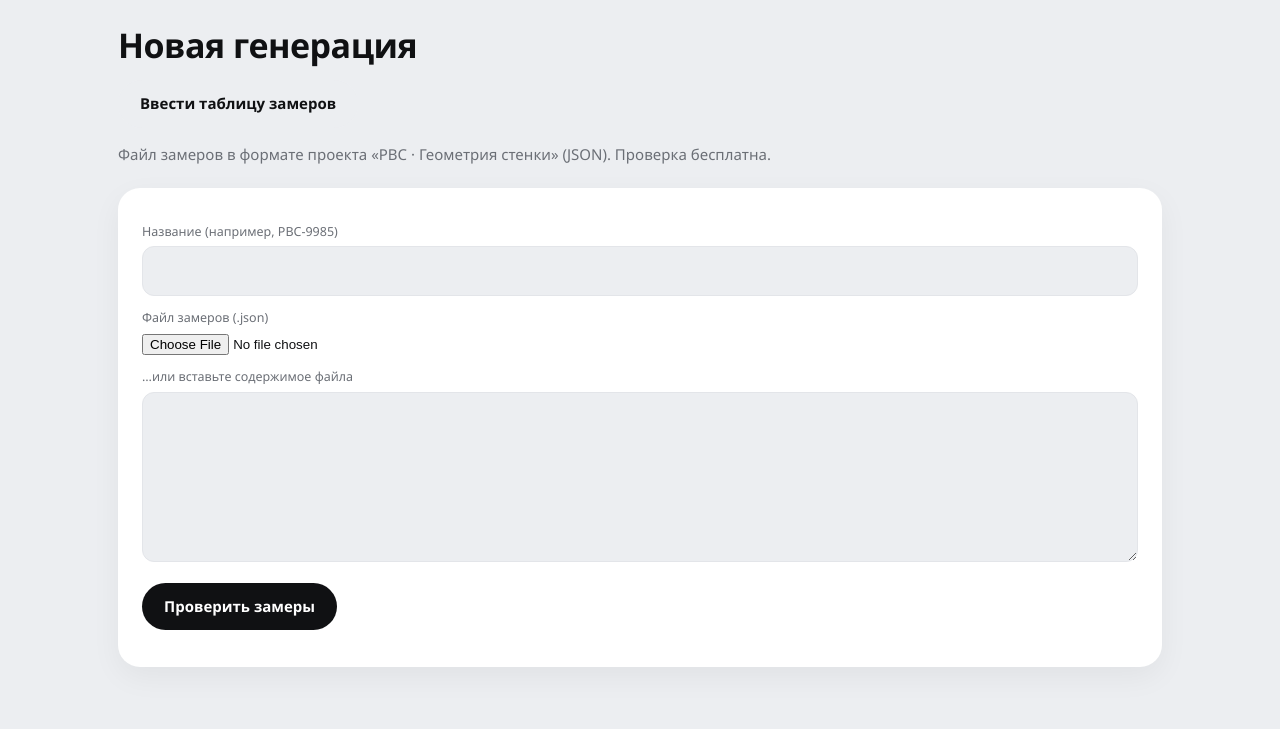
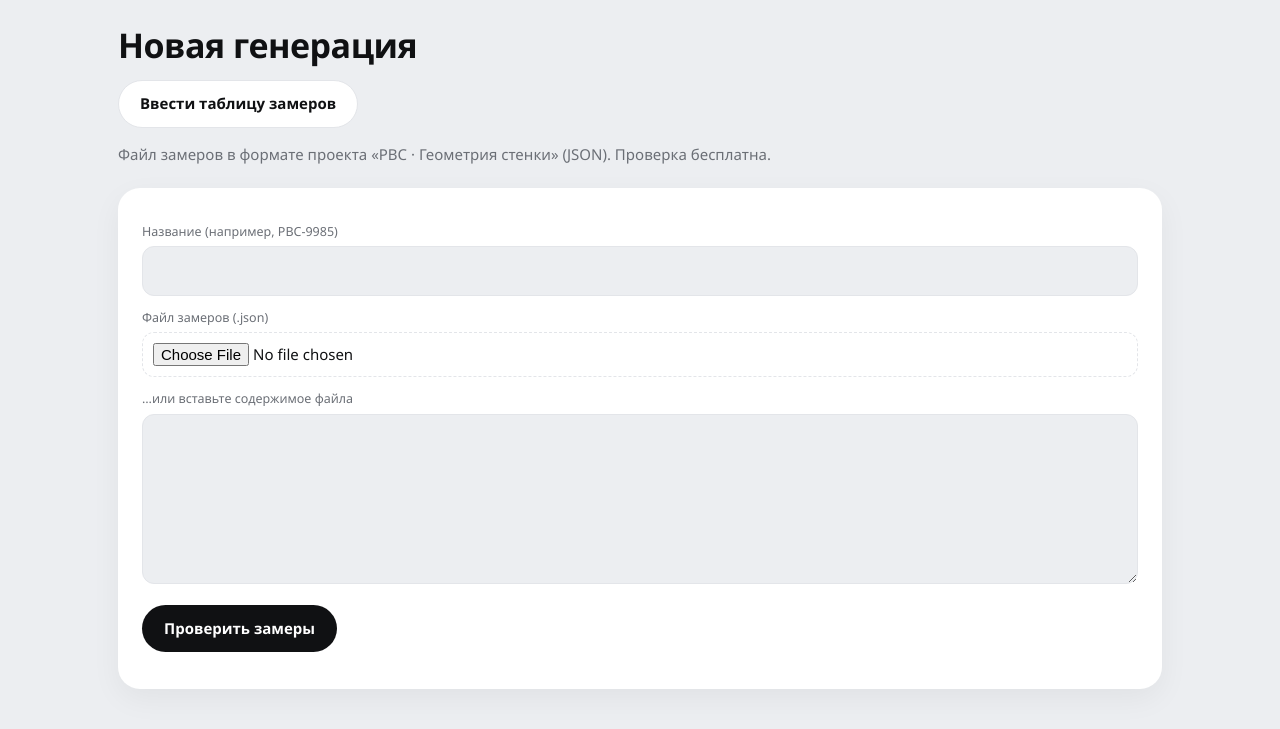
Before and after one commit to daniilmityashkin-cell/Ansys-report, a Python web app: template server/templates/new.html in a window 1280 px wide. Shown: the part 58-787 px from the top of the page. Before the commit the page ends 725 px from the top, so only its background shows below. Run offline with Jinja, Linux system fonts and the light colour scheme; the template is opened without the code that fills it, so the values that code supplies are empty.

Commit message:
Сайт: заметные кнопки второго плана и поле выбора файла
Co-Authored-By: Claude Sonnet 5.5 <noreply@anthropic.com>
Claude-Session: https://claude.ai/code/session_011X6qdBmRS9YfLf1HJBVyZz

```diff
--- a/server/static/style.css
+++ b/server/static/style.css
@@ -14,10 +14,12 @@ label{display:block;font-size:12.5px;color:var(--muted);margin:12px 0 5px}
 input[type=text],input[type=email],input[type=password],textarea{width:100%;padding:12px 14px;border-radius:12px;border:1px solid var(--line);background:var(--bg);color:var(--ink);font:inherit}
 textarea{min-height:170px;font-family:Consolas,monospace;font-size:13px}
 .btn{display:inline-block;border:0;border-radius:999px;padding:12px 22px;background:var(--dark);color:var(--card);font:inherit;font-weight:600;cursor:pointer;text-decoration:none}
-.btn.light{background:var(--bg);color:var(--ink)}
+.btn.light{background:var(--card);color:var(--ink);border:1px solid var(--line);padding:11px 21px}.btn.light:hover{border-color:var(--ink)}
 .err{background:#fff3f2;color:#8f2a24;border-radius:12px;padding:12px 14px;margin:12px 0}
 .tag{display:inline-block;padding:2px 10px;border-radius:999px;font-size:12.5px;background:var(--bg)}
 .tag.done{background:#dff3e6;color:#17663a}.tag.error{background:#fbdede;color:#8f2a24}.tag.running,.tag.paid{background:#fff1cc;color:#7a5a00}
 table{border-collapse:collapse;width:100%}td,th{padding:9px 10px;border-bottom:1px solid var(--line);text-align:left}th{color:var(--muted);font-weight:500;font-size:13px}
 .kv{display:grid;grid-template-columns:auto 1fr;gap:6px 18px}.kv span:nth-child(odd){color:var(--muted)}
 .muted{color:var(--muted)}small{color:var(--muted)}
+
+input[type=file]{padding:10px;border:1px dashed var(--line);border-radius:12px;width:100%;background:var(--card);color:var(--ink);font:inherit}
```
